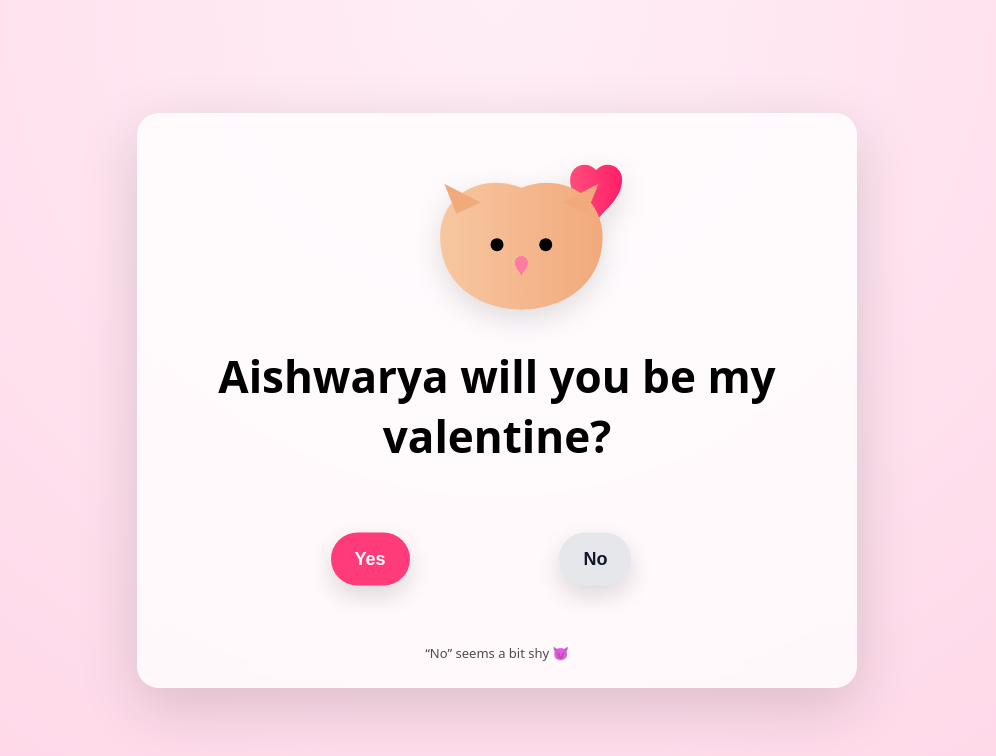
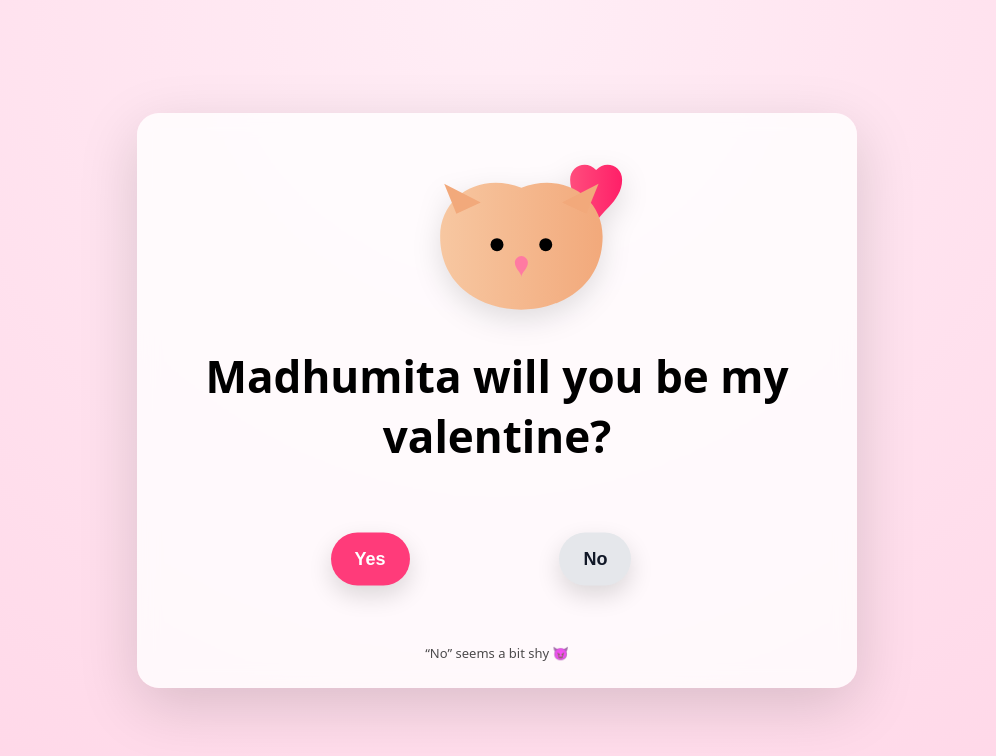
Before and after one commit to guptahannu001-source/Help-me-please-, a plain HTML site: page index.html in a window 1280 px wide. Shown: the whole page, without its empty margins (143-1139 px from the left). Drawn offline with nearby package versions, Linux system fonts and the light colour scheme.

Commit message:
Add files via upload

```diff
--- a/index.html
+++ b/index.html
@@ -171,7 +171,7 @@
             fill="#ff7aa2"/>
     </svg>
 
-    <h1>Aishwarya will you be my valentine?</h1>
+    <h1>Madhumita will you be my valentine?</h1>
 
     <section class="button-zone" id="zone">
       <button id="yesBtn">Yes</button>
```
